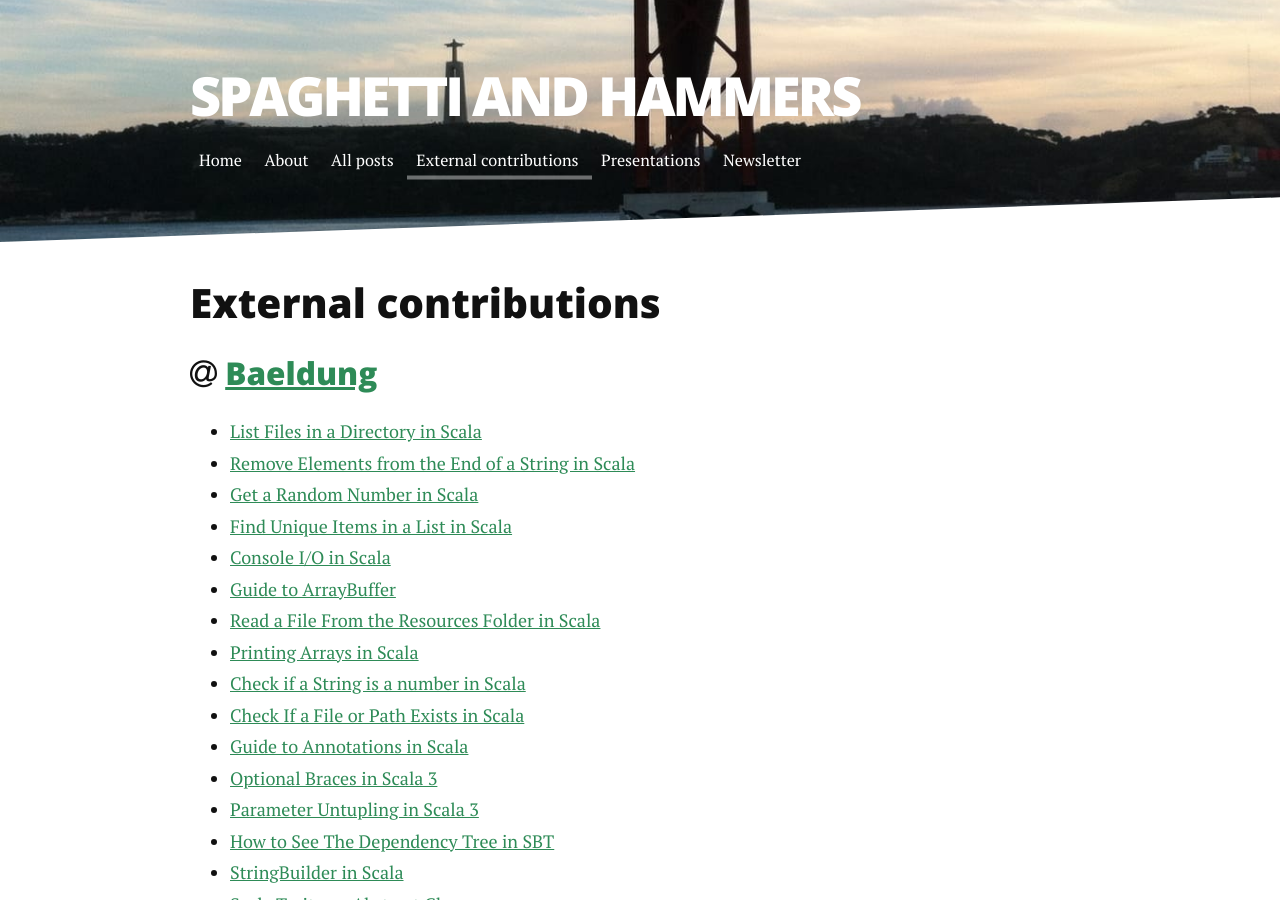
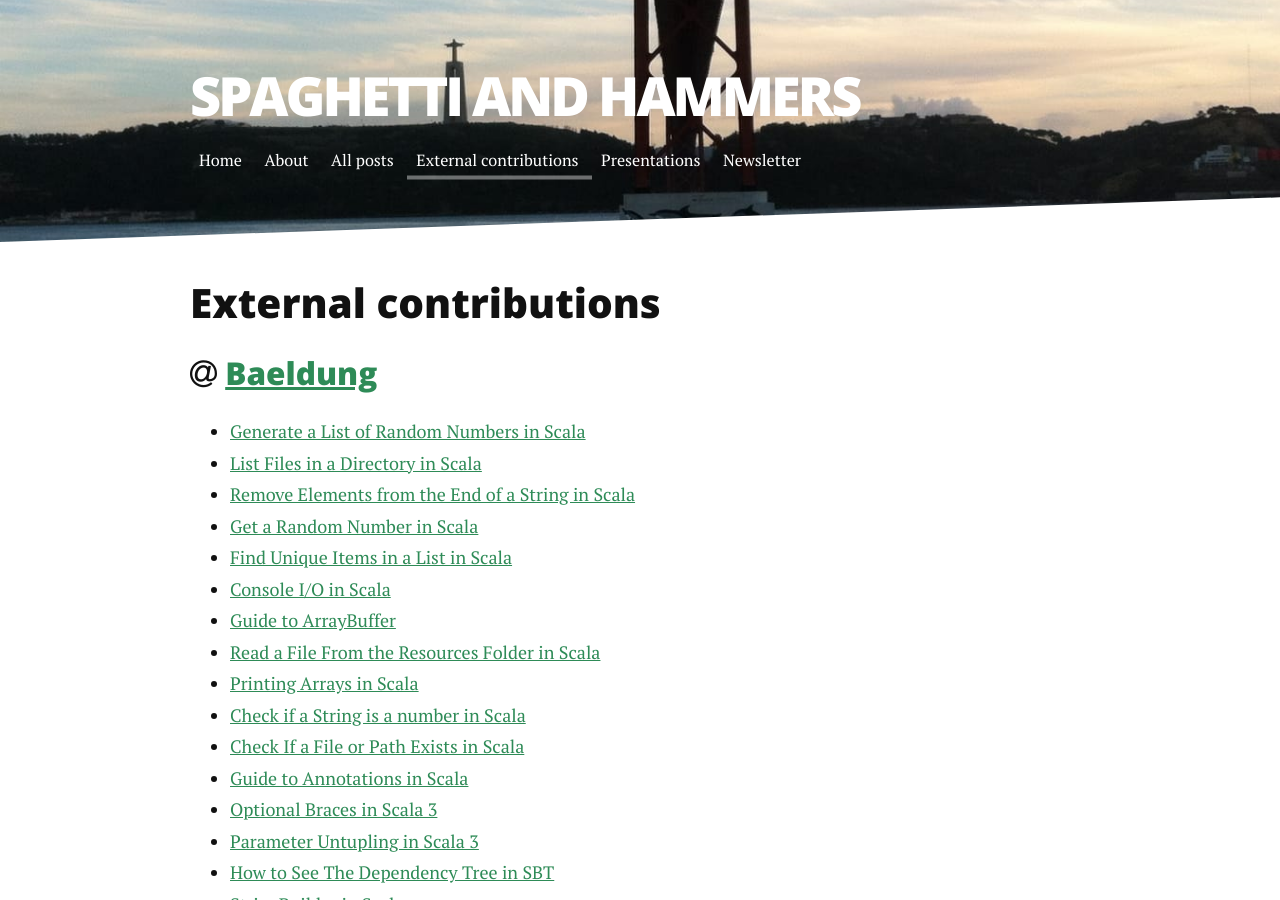
Before and after one commit to pedrorijo91/pedrorijo91.github.io, a Jekyll site: the page built from external.html, in a window 1280 px wide and 900 px high. Built offline with Jekyll 4.4.1, drawn with Linux system fonts in a browser that asks for light colours.

Commit message:
Generate a List of Random Numbers in Scala

```diff
--- a/external.html
+++ b/external.html
@@ -9,6 +9,7 @@ title: External contributions
   <h3 id="baeldung"><i class="fa fa-at" aria-hidden="true"></i>  <a href="https://www.baeldung.com/scala/author/pedrorijo">Baeldung</a></h3>
 
   <ul>
+    <li><a href="https://www.baeldung.com/scala/random-numbers">Generate a List of Random Numbers in Scala</a></li>
     <li><a href="https://www.baeldung.com/scala/list-files">List Files in a Directory in Scala</a></li>
     <li><a href="https://www.baeldung.com/scala/remove-elements-end-string">Remove Elements from the End of a String in Scala</a></li>
     <li><a href="https://www.baeldung.com/scala/random-number">Get a Random Number in Scala</a></li>
```
